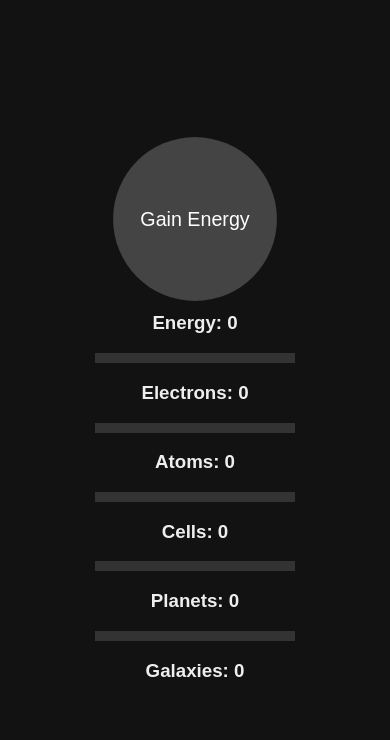
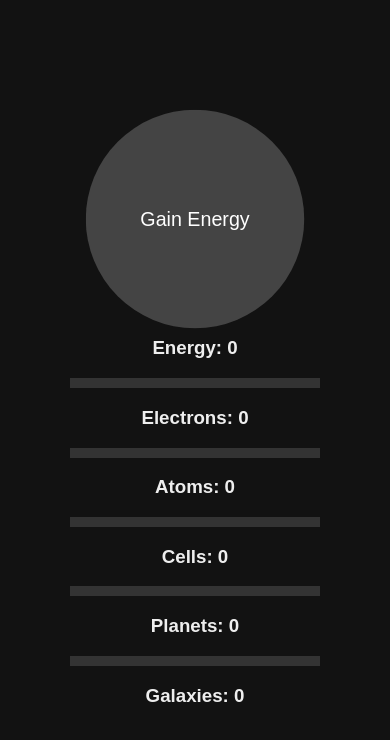
Before and after one commit to Wicked34/gptdeneme, a plain HTML site: page index.html in a window 390 px wide. Drawn offline with Linux system fonts and the light colour scheme.

Commit message:
Improve mobile support

```diff
--- a/index.html
+++ b/index.html
@@ -2,7 +2,7 @@
 <html lang="en">
 <head>
     <meta charset="UTF-8">
-    <meta name="viewport" content="width=device-width, initial-scale=1.0">
+    <meta name="viewport" content="width=device-width, initial-scale=1.0, user-scalable=no, maximum-scale=1.0">
     <title>Energy Game</title>
     <link rel="stylesheet" href="style.css">
 </head>
--- a/style.css
+++ b/style.css
@@ -7,6 +7,7 @@ body {
     align-items: center;
     height: 100vh;
     margin: 0;
+    touch-action: manipulation;
 }
 #game {
     text-align: center;
@@ -20,6 +21,7 @@ body {
     color: #fff;
     font-size: 18px;
     cursor: pointer;
+    touch-action: manipulation;
     animation: pulse 1.5s infinite;
 }
 .progress {
@@ -41,3 +43,17 @@ body {
     50% { transform: scale(1.1); }
     100% { transform: scale(1); }
 }
+
+@media (max-width: 600px) {
+    #energy-button {
+        width: 60vw;
+        height: 60vw;
+        max-width: 200px;
+        max-height: 200px;
+    }
+
+    .progress {
+        width: 80vw;
+        max-width: 250px;
+    }
+}
```
Also changed, not shown: 1 other file.
